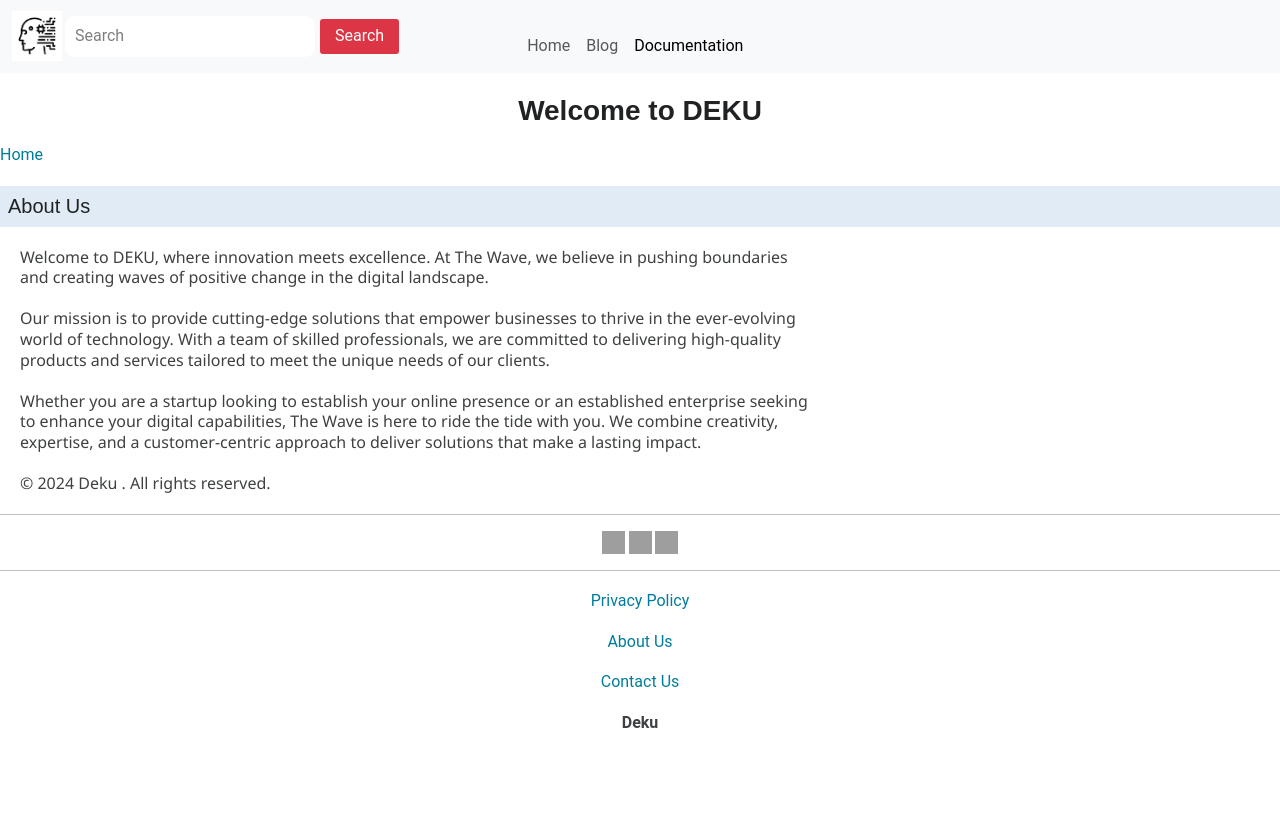
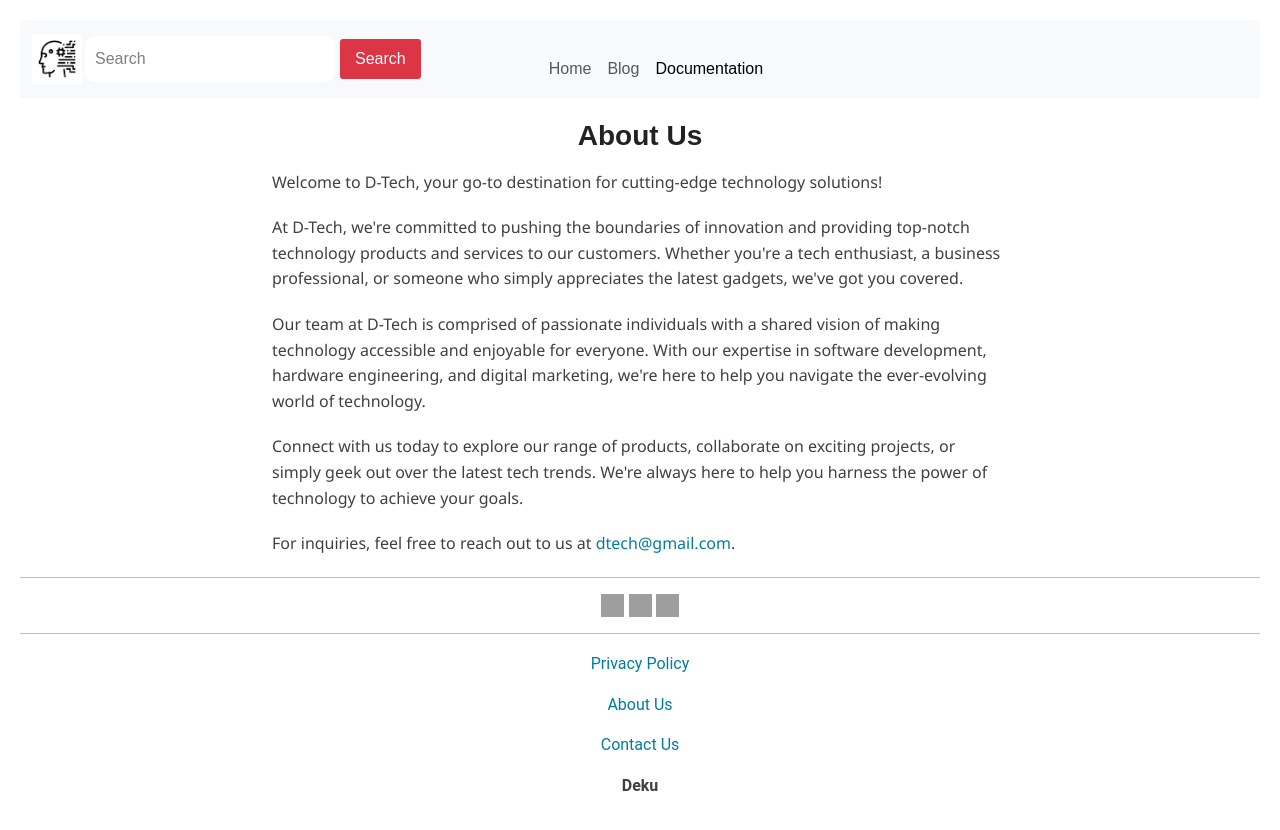
Before and after one commit to D-Techwsp/D-Techwsp.github.io, a Jekyll site: the page built from about-us.html, in a window 1280 px wide. Shown: the top 830 px of the page. Built offline with Jekyll 4.4.1, drawn with Linux system fonts in a browser that asks for light colours; some web fonts are replaced; grey boxes are pictures that could not be loaded.

Commit message:
Update about-us.html

```diff
--- a/about-us.html
+++ b/about-us.html
@@ -5,42 +5,38 @@ lang: eng
 permalink: /about-us
 ---
 <html lang="en">
-
 <head>
     <meta charset="UTF-8">
     <meta name="viewport" content="width=device-width, initial-scale=1.0">
-    <title>About Us - Deku </title>
-    <!-- Add your additional meta tags, stylesheets, or scripts here -->
+    <title>About Us - D-Tech</title>
+    <style>
+        body {
+            font-family: Arial, sans-serif;
+            line-height: 1.6;
+            margin: 0;
+            padding: 20px;
+        }
+        .container {
+            max-width: 800px;
+            margin: auto;
+        }
+        h1 {
+            text-align: center;
+            margin-bottom: 20px;
+        }
+        p {
+            margin-bottom: 20px;
+        }
+    </style>
 </head>
-
 <body>
-
-    <header>
-        <!-- Add your header content here -->
-        <h1>Welcome to DEKU</h1>
-        <nav>
-            <!-- Add your navigation links here -->
-            <a href="index.html">Home</a>
-
-        </nav>
-    </header>
-
-    <section id="about">
-        <h2>About Us</h2>
-        <p>Welcome to DEKU, where innovation meets excellence. At The Wave, we believe in pushing boundaries and creating waves of positive change in the digital landscape.</p>
-
-        <p>Our mission is to provide cutting-edge solutions that empower businesses to thrive in the ever-evolving world of technology. With a team of skilled professionals, we are committed to delivering high-quality products and services tailored to meet the unique needs of our clients.</p>
-
-        <p>Whether you are a startup looking to establish your online presence or an established enterprise seeking to enhance your digital capabilities, The Wave is here to ride the tide with you. We combine creativity, expertise, and a customer-centric approach to deliver solutions that make a lasting impact.</p>
-    </section>
-
-    <footer>
-        <!-- Add your footer content here -->
-        <p>&copy; 2024 Deku . All rights reserved.</p>
-    </footer>
-
-    <!-- Add your additional scripts or closing body/html tags here -->
-
+    <div class="container">
+        <h1>About Us</h1>
+        <p>Welcome to D-Tech, your go-to destination for cutting-edge technology solutions!</p>
+        <p>At D-Tech, we're committed to pushing the boundaries of innovation and providing top-notch technology products and services to our customers. Whether you're a tech enthusiast, a business professional, or someone who simply appreciates the latest gadgets, we've got you covered.</p>
+        <p>Our team at D-Tech is comprised of passionate individuals with a shared vision of making technology accessible and enjoyable for everyone. With our expertise in software development, hardware engineering, and digital marketing, we're here to help you navigate the ever-evolving world of technology.</p>
+        <p>Connect with us today to explore our range of products, collaborate on exciting projects, or simply geek out over the latest tech trends. We're always here to help you harness the power of technology to achieve your goals.</p>
+        <p>For inquiries, feel free to reach out to us at <a href="mailto:dtech@gmail.com">dtech@gmail.com</a>.</p>
+    </div>
 </body>
-
 </html>
```
